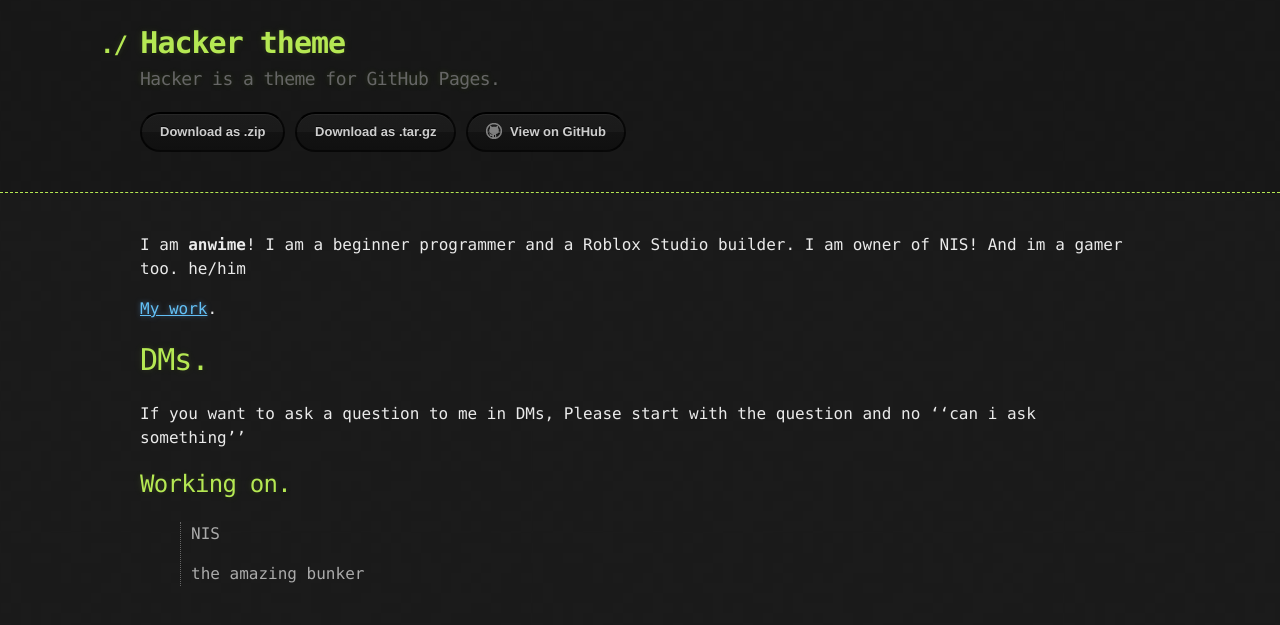
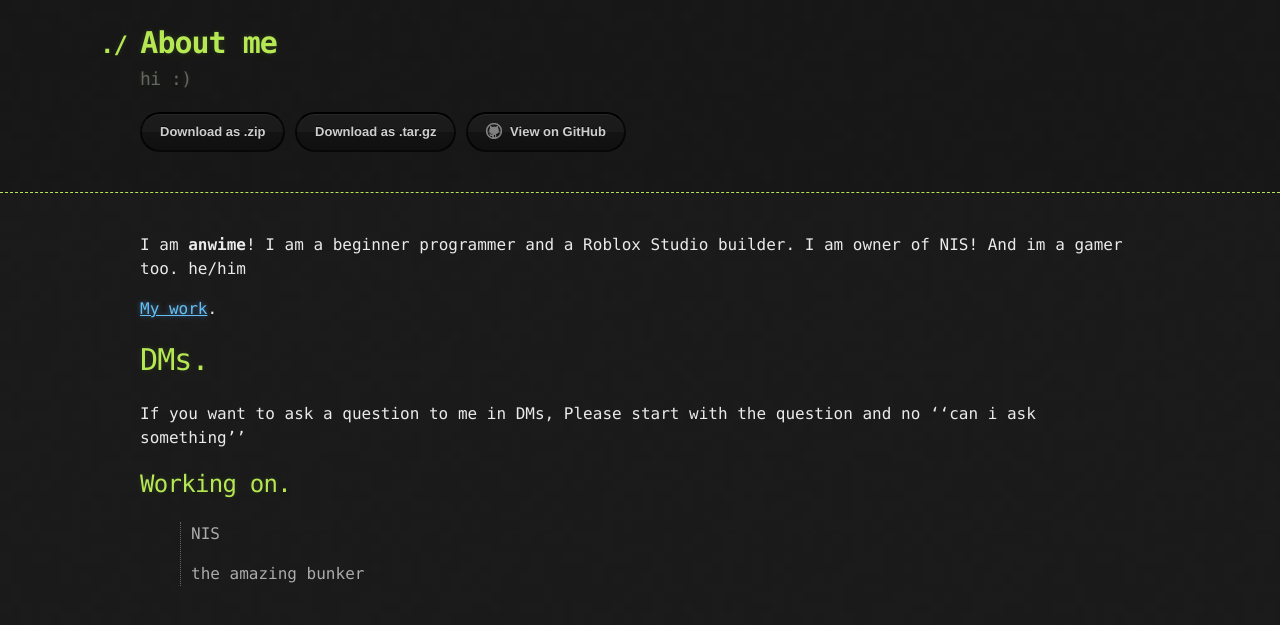
Before and after one commit to anwimee/anwime.github-io, a Jekyll site: the page built from index.md, in a window 1280 px wide. Shown: the top 625 px of the page. Built offline with Jekyll 4.4.1, drawn with Linux system fonts in a browser that asks for light colours.

Commit message:
Update _config.yml

```diff
--- a/_config.yml
+++ b/_config.yml
@@ -1,5 +1,5 @@
-title: Hacker theme
-description: Hacker is a theme for GitHub Pages.
+title: About me
+description: hi :)
 show_downloads: true
 google_analytics:
 theme: jekyll-theme-hacker
```
